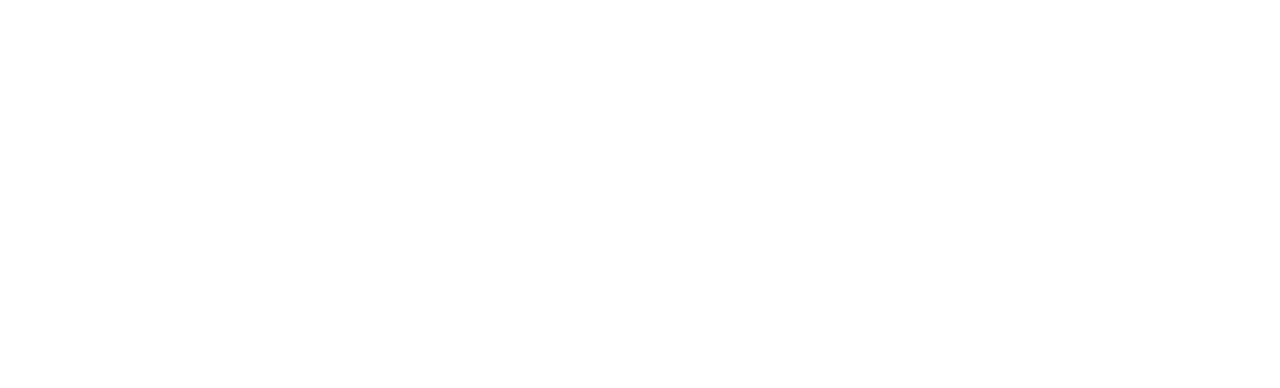
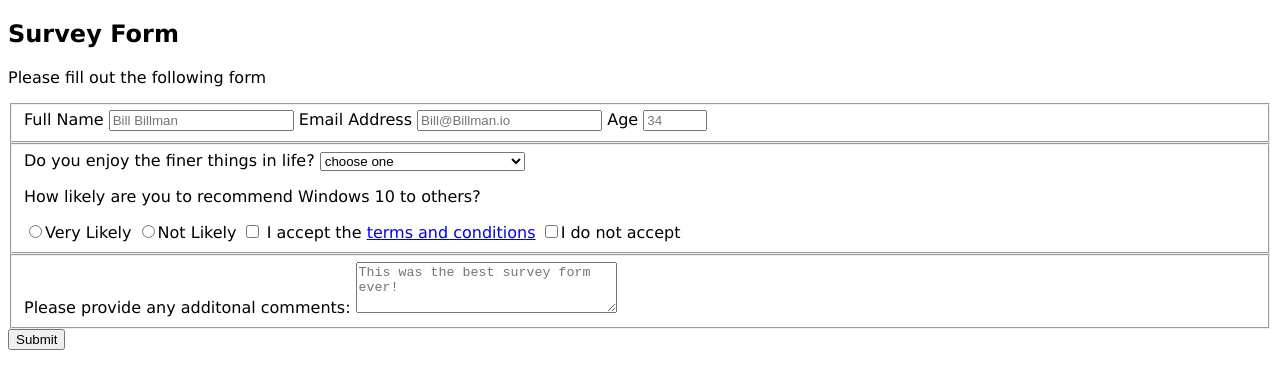
Before and after one commit to HakkeCS/survey-form, a plain HTML site: page index.html in a window 1280 px wide. Drawn offline with Linux system fonts and the light colour scheme.

Commit message:
built the bones of the HTML document. Added font family in styles.css

```diff
--- a/index.html
+++ b/index.html
@@ -4,9 +4,45 @@
     <meta charset="UTF-8">
     <meta http-equiv="X-UA-Compatible" content="IE=edge">
     <meta name="viewport" content="width=device-width, initial-scale=1.0">
-    <title>Document</title>
+    <link rel="stylesheet" href="styles.css">
+    <title>Survey Form</title>
 </head>
 <body>
+    <section class="title-header">
+        <h1 id="title">Survey Form</h1>
+        <p id="description">Please fill out the following form</p>
+    </section>
 
+    <section class="main-form">
+        <form action="" id="survey-form">
+            <fieldset>
+                <label for="name-label">Full Name <input type="text" required id="name-label" placeholder="Bill Billman"></label>
+                <label for="email-label">Email Address <input type="email" required id="email-label" placeholder="Bill@Billman.io"></label>
+                <label for="number-label">Age <input type="number" required max="120" min="13" id="number-label" placeholder="34"></label>
+            </fieldset>
+            <fieldset>
+                <label for="dropdown">Do you enjoy the finer things in life? </label>
+                    <select name="fine-things" id="dropdown">
+                        <option value="">choose one</option>
+                        <option value="best">Only the best for me</option>
+                        <option value="kinda">Sometimes, but not all the time</option>
+                        <option value="no">Never. Absolutley not</option>
+                    </select>
+                <p>How likely are you to recommend Windows 10 to others?</p>
+                <label for="very-likely"><input id='very-likely' type="radio" name="windows-10">Very Likely</label>
+                <label for="not-likely"><input id="not-likely" type="radio" name="windows-10">Not Likely</label>
+                <label for="terms-and-conditions" name="terms-and-conditions">
+                    <input id="terms-and-conditions" type="checkbox" required name="terms-and-conditions" class="inline" value="yes"/> I accept the <a href="https://www.freecodecamp.org/news/terms-of-service/">terms and conditions</a>
+                    <input type="checkbox" name="terms-and-conditions" value="no">I do not accept
+                </label>
+            </fieldset>
+            <fieldset>
+                <label for="add-comments">Please provide any additonal comments:
+                    <textarea id="add-comments" name="add-comments" rows="3" cols="30" placeholder="This was the best survey form ever!"></textarea>
+                </label>
+            </fieldset>
+            <input type="submit" id="submit" class="sub-button">
+        </form>
+    </section>
 </body>
 </html>
--- a/styles.css
+++ b/styles.css
@@ -0,0 +1,3 @@
+body {
+    font-family: Verdana, Geneva, Tahoma, sans-serif;
+}
```
